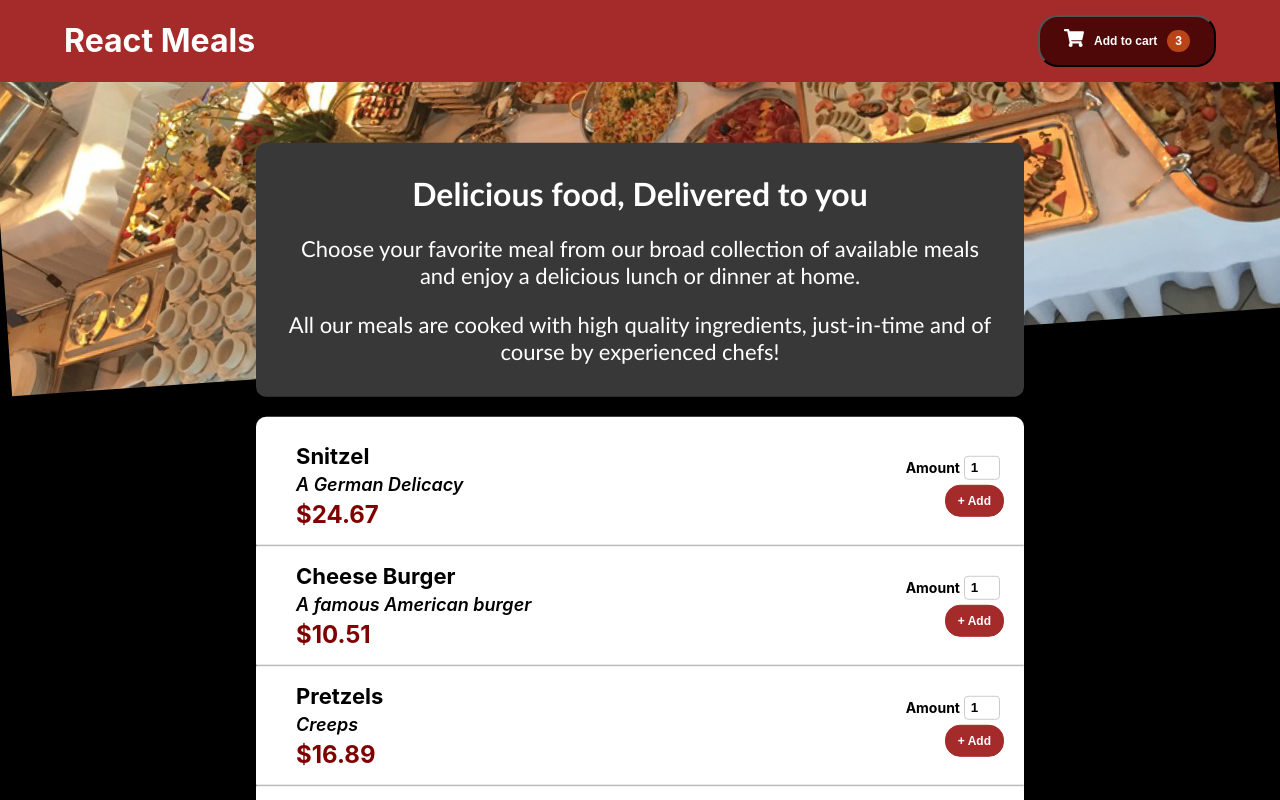
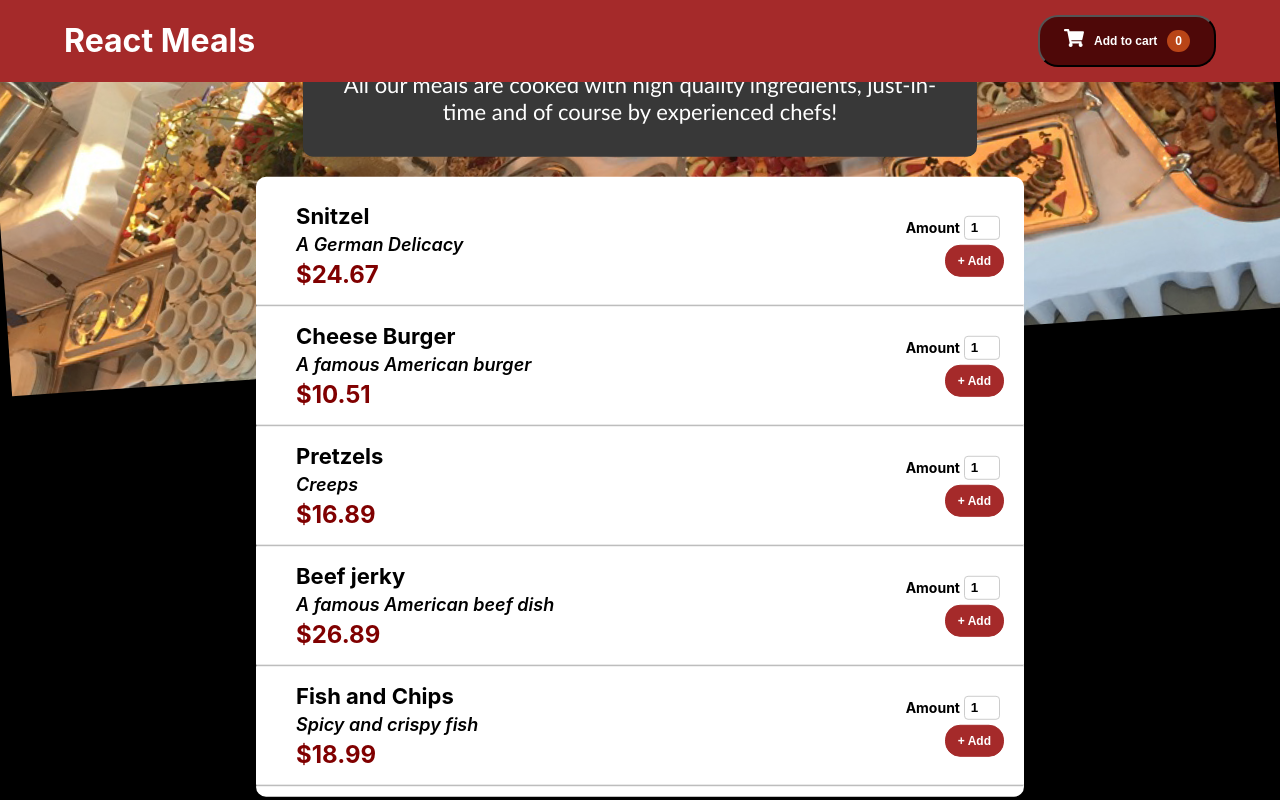
Before and after one commit to krutikapatil1/food-ordering-app-react, a React (Create React App) app in the folder food-ordering-app/: page / in a window 1280 px wide. Shown: the top 800 px of the page. Built offline with nearby package versions, Linux system fonts and the light colour scheme; the HTML template or start-up script is replaced by a standard one.

Commit message:
fix #9: Added cart context

```diff
--- a/food-ordering-app/src/App.jsx
+++ b/food-ordering-app/src/App.jsx
@@ -3,6 +3,7 @@ import Header from "./components/Layout/Header";
 import Meals from "./components/Meals/Meals";
 import Cart from "./components/Cart/Cart";
 import { useState } from "react";
+import CartProvider from "./store/CartProvider";
 function App() {
   const [cartIsShown, setCartIsShown] = useState(false);
 
@@ -14,13 +15,13 @@ function App() {
     setCartIsShown(false);
   };
   return (
-    <div className="App">
+    <CartProvider>
       <Header onShowCart={showCartHandler} />
       <Meals />
       {cartIsShown && (
         <Cart onHideCart={hideCartHandler} itemName="Sushi" price="26.98" />
       )}
-    </div>
+    </CartProvider>
   );
 }
 
--- a/food-ordering-app/src/components/Meals/MealItem.jsx
+++ b/food-ordering-app/src/components/Meals/MealItem.jsx
@@ -1,7 +1,36 @@
 import "./MealItem.css";
 import Input from "../UI/Input";
-import { Fragment } from "react";
+import { Fragment, useRef, useState, useContext } from "react";
+import CartContext from "../../store/cart-context";
 const MealItem = (props) => {
+  const amountInputRef = useRef();
+  const ctx = useContext(CartContext);
+  const [amountIsValid, setAmountIsValid] = useState(true);
+
+  const addToCartHandler = (enteredAmountNumber) => {
+    ctx.addItem({
+      id: props.id,
+      name: props.name,
+      amount: enteredAmountNumber,
+      price: props.price,
+    });
+  };
+
+  const submitHandler = (event) => {
+    event.preventDefault();
+    const enteredAmount = amountInputRef.current.value;
+    const enteredAmountNumber = +enteredAmount;
+    if (
+      enteredAmount.trim().length === 0 ||
+      enteredAmountNumber < 1 ||
+      enteredAmountNumber > 5
+    ) {
+      setAmountIsValid(false);
+      return;
+    }
+    setAmountIsValid(true);
+    addToCartHandler(enteredAmountNumber);
+  };
   return (
     <Fragment>
       <div className="meal-item">
@@ -11,11 +40,14 @@ const MealItem = (props) => {
           <li className="meal-item__price">${props.price}</li>
         </ul>
         <Input
+          ref={amountInputRef}
+          amountIsValid={amountIsValid}
           id={"amount-" + props.id}
           type="number"
           label="Amount"
           buttonText="+ Add"
           value="0"
+          onSubmit={submitHandler}
         />
       </div>
 
--- a/food-ordering-app/src/components/Meals/Meals.css
+++ b/food-ordering-app/src/components/Meals/Meals.css
@@ -1,7 +1,7 @@
 .meals {
     color: white;
     position: absolute;
-    top: 80%;
+    top: 50%;
     left: 50%;
     margin-right: -50%;
     transform: translate(-50%, -50%);
--- a/food-ordering-app/src/components/Meals/MealsSummary.css
+++ b/food-ordering-app/src/components/Meals/MealsSummary.css
@@ -2,6 +2,8 @@
     font-family: "Trebuchet MS", "Lucida Sans Unicode", "Lucida Grande", "Lucida Sans", Arial, sans-serif;
     background-color: #383838;
     padding: 10px 30px;
+    width: 80%;
+    margin: auto;
     text-align: center;
 }
 
--- a/food-ordering-app/src/components/UI/CartButton.css
+++ b/food-ordering-app/src/components/UI/CartButton.css
@@ -10,6 +10,7 @@
     border-radius: 20px;
     max-height: 20px;
     color: white;
+    cursor: pointer;
 }
 
 .cart__icon {
--- a/food-ordering-app/src/components/UI/CartButton.jsx
+++ b/food-ordering-app/src/components/UI/CartButton.jsx
@@ -1,13 +1,20 @@
 import "./CartButton.css";
 import { FaShoppingCart } from "react-icons/fa";
+import { useContext } from "react";
+import CartContext from "../../store/cart-context";
 const CartButton = (props) => {
+  const ctx = useContext(CartContext);
+  const numOfItems = ctx.items.reduce((curNumber, item) => {
+    return curNumber + item.amount;
+  }, 0);
+
   return (
     <button className="cart" onClick={props.onClick}>
       <span className="cart__icon">
         <FaShoppingCart />
       </span>
       <span className="cart__text">Add to cart</span>
-      <span className="cart__badge">3</span>
+      <span className="cart__badge">{numOfItems}</span>
     </button>
   );
 };
--- a/food-ordering-app/src/components/UI/Input.jsx
+++ b/food-ordering-app/src/components/UI/Input.jsx
@@ -1,8 +1,8 @@
 import "./Input.css";
 import InputForm from "./InputForm";
-import Button from "../UI/Button";
+import React from "react";
 
-const Input = (props) => {
+const Input = React.forwardRef((props, ref) => {
   return (
     <div className="input">
       <InputForm
@@ -15,9 +15,11 @@ const Input = (props) => {
           step: "1",
           defaultValue: "1",
         }}
+        amountIsValid={props.amountIsValid}
+        ref={ref}
+        onClick={props.onSubmit}
       />
-      <Button buttonText={props.buttonText}></Button>
     </div>
   );
-};
+});
 export default Input;
--- a/food-ordering-app/src/components/UI/InputForm.css
+++ b/food-ordering-app/src/components/UI/InputForm.css
@@ -17,3 +17,11 @@
     text-align: center;
     font-weight: 600;
 }
+
+.input-box__error {
+    margin: 0;
+    font-weight: 600;
+    color: red;
+    font-size: 14px;
+    font-style: italic;
+}
--- a/food-ordering-app/src/components/UI/InputForm.jsx
+++ b/food-ordering-app/src/components/UI/InputForm.jsx
@@ -1,12 +1,20 @@
 import "./InputForm.css";
-const InputForm = (props) => {
+import Button from "./Button";
+import React, { Fragment } from "react";
+const InputForm = React.forwardRef((props, ref) => {
   return (
-    <div className="input-box">
-      <label className="input-box__label" htmlFor={props.id}>
-        {props.input.label}
-      </label>
-      <input className="input-box__input" {...props.input} />
-    </div>
+    <Fragment>
+      <div className="input-box">
+        <label className="input-box__label" htmlFor={props.id}>
+          {props.input.label}
+        </label>
+        <input ref={ref} className="input-box__input" {...props.input} />
+      </div>
+      <Button onClick={props.onClick} buttonText="+ Add"></Button>
+      {!props.amountIsValid && (
+        <p className="input-box__error">Please enter a valid amount</p>
+      )}
+    </Fragment>
   );
-};
+});
 export default InputForm;
--- /dev/null
+++ b/food-ordering-app/src/store/CartProvider.jsx
@@ -0,0 +1,44 @@
+import CartContext from "./cart-context";
+import { useReducer } from "react";
+
+const defaultCartState = {
+  items: [],
+  totalAmount: 0,
+};
+const cartReducer = (state, action) => {
+  if (action.type == "ADD") {
+    const updatedItems = state.items.concat(action.item);
+    const updatedTotalAmount =
+      state.items.totalAmount + action.item.price * action.item.amount;
+    return {
+      items: updatedItems,
+      totalAmount: updatedTotalAmount,
+    };
+  }
+  return defaultCartState;
+};
+
+const CartProvider = (props) => {
+  const [cartState, dispatchCartAction] = useReducer(
+    cartReducer,
+    defaultCartState
+  );
+  const addItemHandler = (item) => {
+    dispatchCartAction({ type: "ADD", item: item });
+  };
+
+  const removeItemHandler = (id) => {};
+  const cartContext = {
+    items: cartState.items,
+    totalAmount: cartState.totalAmount,
+    addItem: addItemHandler,
+    removeItem: removeItemHandler,
+  };
+  return (
+    <CartContext.Provider value={cartContext}>
+      {props.children}
+    </CartContext.Provider>
+  );
+};
+
+export default CartProvider;
--- /dev/null
+++ b/food-ordering-app/src/store/cart-context.js
@@ -0,0 +1,10 @@
+import React from "react";
+
+const CartContext = React.createContext({
+    items: [],
+    totalAmount: 0,
+    addItem: (item) => {},
+    removeItem: (id) => {},
+});
+
+export default CartContext;
```
Lines whose indentation alone changed are shown as unchanged.
